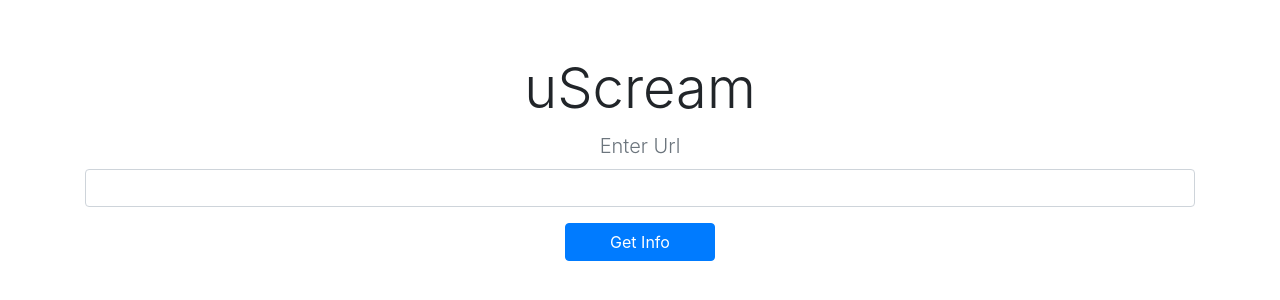
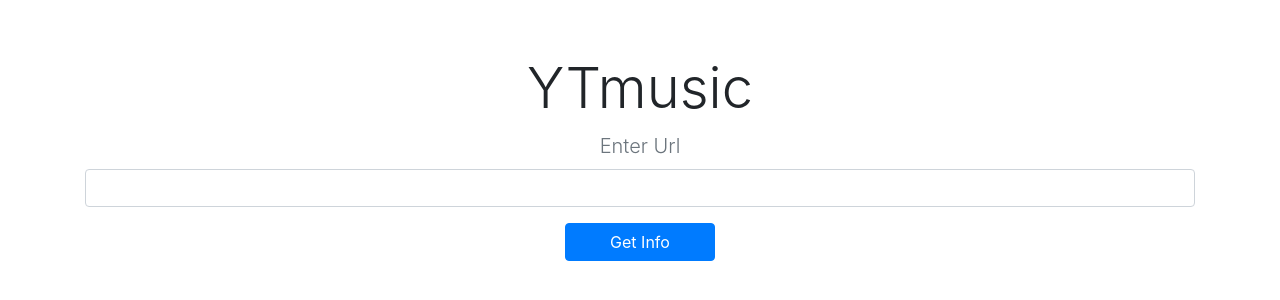
Before and after one commit to PtruckStar/YTmusic, a website: page player.html in a window 1280 px wide. Shown: the part 234-534 px from the top of the page. Drawn offline with nearby package versions, Linux system fonts and the light colour scheme.

Commit message:
Update player.html

```diff
--- a/player.html
+++ b/player.html
@@ -4,7 +4,7 @@
 <head>
     <meta charset="UTF-8">
     <meta name="viewport" content="width=device-width, initial-scale=1.0">
-    <title>uScream</title>
+    <title>YTmusic - Play youtube audionly</title>
     <link rel="stylesheet" href="https://stackpath.bootstrapcdn.com/bootstrap/4.5.2/css/bootstrap.min.css">
 </head>
 
@@ -15,7 +15,7 @@
         <div class="row d-flex h-100 justify-content-center align-items-center">
             <div style="display: block;" id="getInfoCol" class="col-md-12 text-center">
                 <h1 class="display-4">
-                    uScream
+                    YTmusic
                 </h1>
 
                 <form>
```
